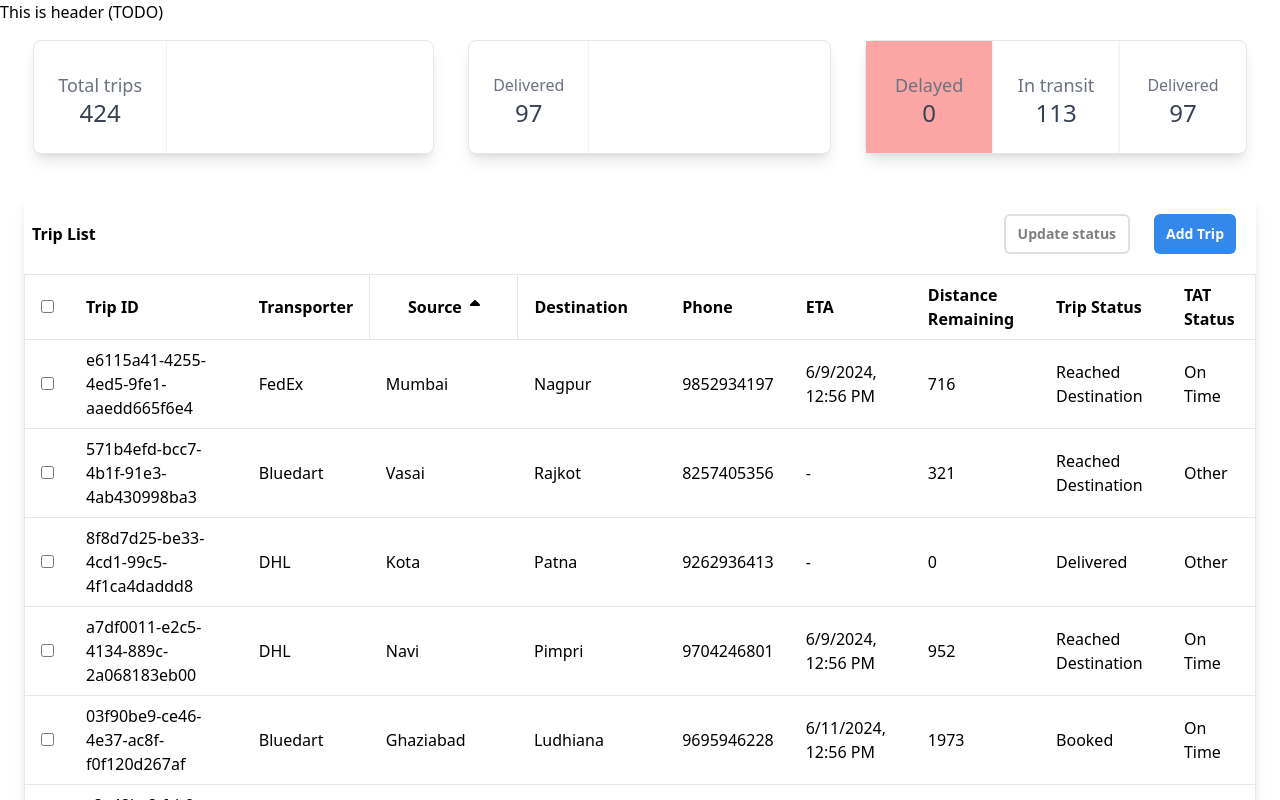
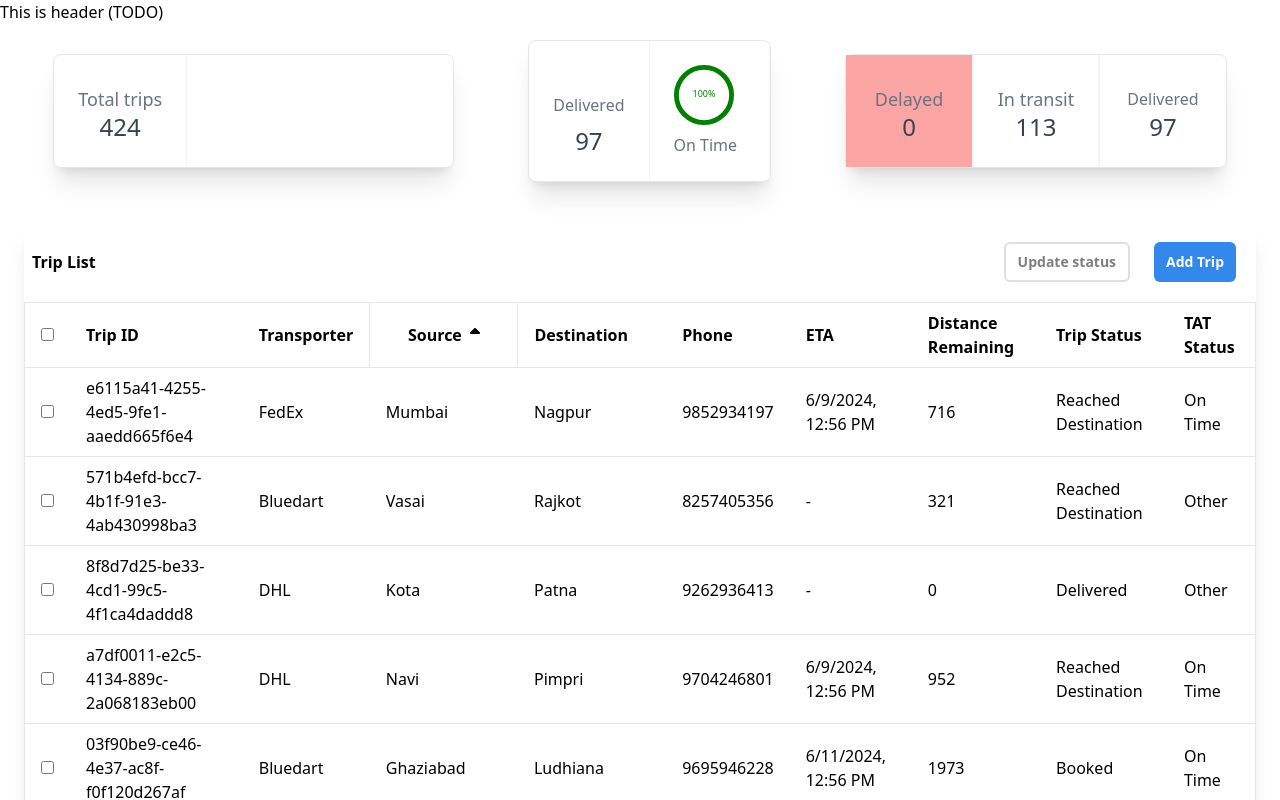
Before and after one commit to adityasharma7/trips-dashboard, a React (Vite) app: page / in a window 1280 px wide. Shown: the top 800 px of the page. Built offline with nearby package versions, Linux system fonts and the light colour scheme.

Commit message:
Implemented: logic to show delivery percentage

```diff
--- a/package.json
+++ b/package.json
@@ -18,6 +18,7 @@
     "autoprefixer": "^10.4.19",
     "luxon": "^3.4.4",
     "react": "^18.3.1",
+    "react-circular-progressbar": "^2.1.0",
     "react-datepicker": "^6.9.0",
     "react-dom": "^18.3.1",
     "react-icons": "^5.2.1",
--- a/src/App.js
+++ b/src/App.js
@@ -5,6 +5,7 @@ import Body from './components/Body';
 import "react-datepicker/dist/react-datepicker.css";
 import store from './store';
 import { Provider } from 'react-redux';
+import 'react-circular-progressbar/dist/styles.css';
 
 const root = ReactDOM.createRoot(document.querySelector('#root'));
 
--- a/src/components/TripList.js
+++ b/src/components/TripList.js
@@ -161,7 +161,7 @@ const TripList = () => {
           onUpdate={handleUpdateEditTripModal}
         />
       </Modal>
-      <div className="trip-list flex-row m-6 rounded-lg shadow-lg">
+      <div className="trip-list flex-row m-6 rounded-lg shadow-xl">
         <div className="trip-list-header flex justify-between items-center">
           <h3 className="m-2 font-bold">Trip List</h3>
           <div className="trip-action flex m-2">
@@ -239,7 +239,7 @@ const TripList = () => {
                     <td className="px-4 py-2">{row.etaDays ? calculateEta(row.etaDays).toLocaleString(DateTime.DATETIME_SHORT) : '-'}</td>
                     <td className="px-4 py-2">{row.distanceRemaining}</td>
                     <td className="px-4 py-2">{row.currentStatus}</td>
-                    <td className="px-4 py-2">{calculateTatStatus(row)}</td>
+                    <td className="px-4 py-2 ">{calculateTatStatus(row)}</td>
                   </tr>
                 ))
               ) : (
--- a/src/components/TripStats.js
+++ b/src/components/TripStats.js
@@ -1,24 +1,16 @@
-
 import React from "react";
-import { useSelector } from "react-redux";
 import useTripStats from "../hooks/useTripStats";
+import { CircularProgressbar, buildStyles } from "react-circular-progressbar";
 
 const TripStats = () => {
-    const { delivered, inTransit, totalTrips, delayed  } = useTripStats();
-    const tripsList = useSelector((state) => state.trip.list);
-
-    const calculateDeliveredTrips = () => {
-        return tripsList.filter((trip) => trip.currentStatusCode === 'DEL').length
-    }
-    const calculateInTransitTrips = () => {
-        return tripsList.filter((trip) => trip.currentStatusCode === 'INT').length
-    }
+  const { delivered, inTransit, totalTrips, delayed, onTimePercentage } =
+    useTripStats();
 
   return (
     <div className="trip-stats">
       <div className="flex items-center justify-between p-4 bg-white rounded-md">
         <div className="mx-auto">
-                    <dl className="border rounded-lg bg-white shadow-lg sm:grid sm:grid-cols-3">
+          <dl className="border rounded-lg bg-white shadow-xl sm:grid sm:grid-cols-3">
             <div className="flex flex-col-reverse border-b border-gray-100 p-6 text-center sm:border-0 sm:border-r">
               <dt className="order-2 mt-2 text-lg leading-6 font-medium text-gray-500">
                 Total trips
@@ -28,25 +20,41 @@ const TripStats = () => {
           </dl>
         </div>
         <div className="mx-auto">
-                    <dl className="border rounded-lg bg-white shadow-lg sm:grid sm:grid-cols-3">
+          <dl className="border rounded-lg bg-white shadow-xl sm:grid sm:grid-cols-2">
             <div className="flex flex-col-reverse border-b border-gray-100 p-6 text-center sm:border-0 sm:border-r">
-                            <dt className="order-2 mt-2 leading-6 font-medium text-gray-500">
+              <dt className="order-2 mt-0 mb-2 leading-6 font-medium text-gray-500">
                 Delivered
               </dt>
               <dd className="order-1 text-2xl text-gray-700">{delivered}</dd>
             </div>
+            <div className="flex flex-col border-b border-gray-100 p-6 sm:border-0 sm:border-r">
+              <dt className="order-2 mt-2 leading-6 text-gray-500">
+                On Time
+              </dt>
+              <dd className="order-1 h text-gray-700" style={{ width: 60, height: 60 }}>
+                <CircularProgressbar
+                  value={onTimePercentage}
+                  text={`${onTimePercentage}%`}
+                  styles={buildStyles({
+                    pathColor: "green",
+                    textColor: "green",
+                    textSize: '15px',
+                  })}
+                />
+              </dd>
+            </div>
           </dl>
         </div>
+
         <div className="max-w-4xl mx-auto">
-                    <dl className="border rounded-lg bg-white shadow-lg sm:grid sm:grid-cols-3">
+          <dl className="border rounded-lg bg-white shadow-xl sm:grid sm:grid-cols-3">
             <div className=" bg-red-300 flex flex-col-reverse border-b border-gray-100 p-6 text-center sm:border-0 sm:border-r">
               <dt className="order-2 mt-2 text-lg leading-6 font-medium text-gray-500">
                 Delayed
               </dt>
               <dd className="order-1 text-2xl text-gray-700">{delayed}</dd>
             </div>
-                        <div
-                            className="flex flex-col-reverse border-t border-b border-gray-100 p-6 text-center sm:border-0 sm:border-l sm:border-r">
+            <div className="flex flex-col-reverse border-t border-b border-gray-100 p-6 text-center sm:border-0 sm:border-l sm:border-r">
               <dt className="order-2 mt-2 text-lg leading-6 font-medium text-gray-500">
                 In transit
               </dt>
@@ -62,6 +70,6 @@ const TripStats = () => {
         </div>
       </div>
     </div>
-    )
-}
+  );
+};
 export default TripStats;
--- a/src/hooks/useTripStats.js
+++ b/src/hooks/useTripStats.js
@@ -19,11 +19,14 @@ const useTripStats = () => {
     (trip) => calculateTatStatus(trip.currentStatusCode) === availableTatStatus.DELAYED
   ).length;
 
+  const onTimePercentage = (totalTrips - delayed) / totalTrips * 100;
+
   return {
     delayed,
     totalTrips,
     delivered,
     inTransit,
+    onTimePercentage
   };
 };
 
```
Also changed, not shown: 1 other file (tests, documents, lock files or other folders). Lines whose indentation alone changed are shown as unchanged.
